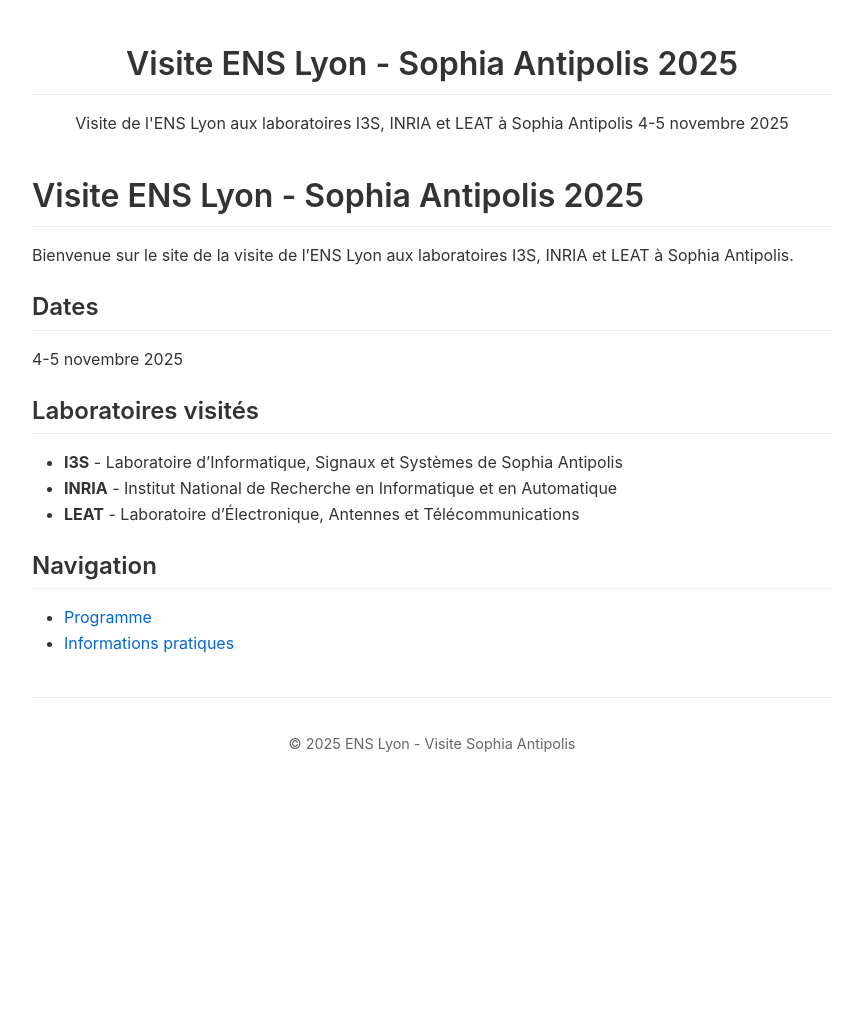
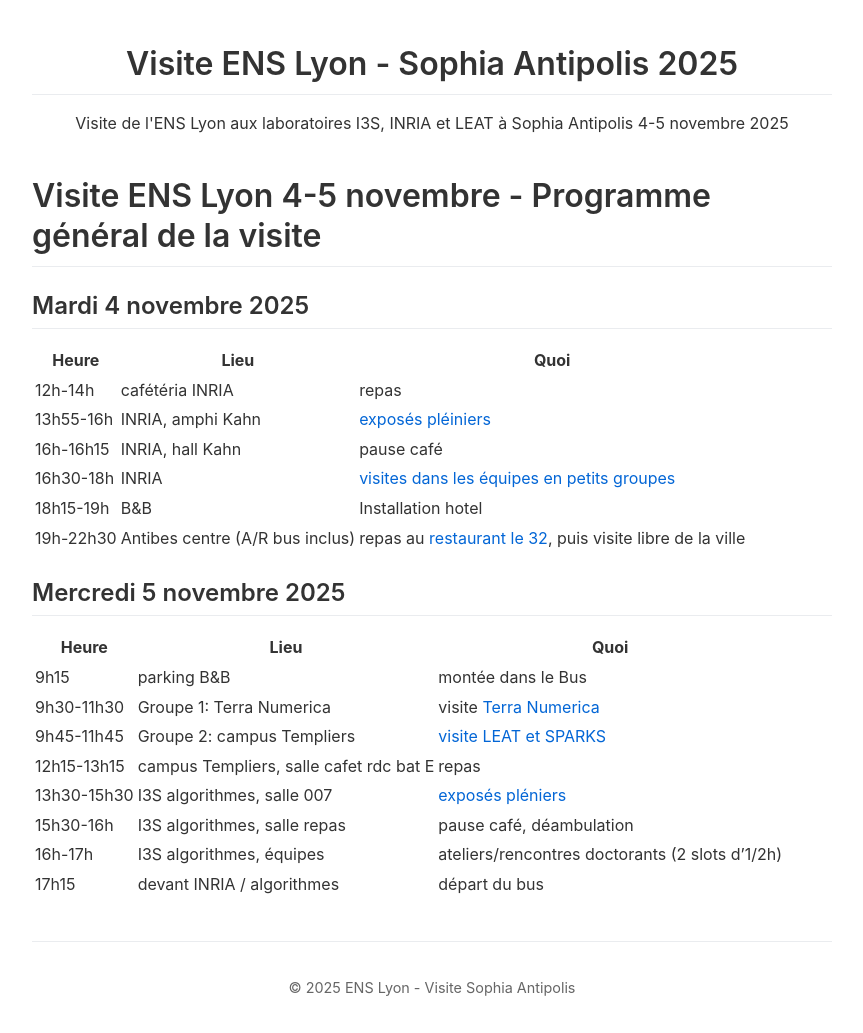
Before and after one commit to etiloz/visite-ens-lyon-sophia-2025.github.io, a Jekyll site: the page built from index.md, in a window 1280 px wide. Shown: the whole page, without its empty margins (208-1071 px from the left). Built offline with Jekyll 4.4.1, drawn with Linux system fonts in a browser that asks for light colours; before the commit the page ends 900 px from its top, so only the background shows below that.

Commit message:
squelette site, programme algorithmes

```diff
--- /dev/null
+++ b/algorithmes/resumes/adrien-richard.txt
@@ -0,0 +1 @@
+Je présenterai certaines activités de l’équipe MC3, une équipe d’informatique théorique du laboratoire I3S. Je parlerai principalement de la théorie des réseaux d’automates. Ces réseaux modélisent des ensembles d’entités simples évoluant dans un temps discret et sur des domaines finis, selon des règles d’évolution locales, déterministes ou non. Ils trouvent de nombreuses applications — en biologie, sociologie ou informatique — car, malgré leur simplicité, ils engendrent une grande diversité de comportements dynamiques, faisant d’eux un cadre unificateur pour l’étude des systèmes complexes. Leur théorie relie des domaines variés — théorie des graphes, des ensembles, de l’information, de la complexité et des mots — et pose des questions fondamentales sur les relations entre structure, règles locales et comportements émergents.
--- /dev/null
+++ b/algorithmes/resumes/aneva-doliciane-tsafack.txt
@@ -0,0 +1 @@
+Nous présenterons quelques thématiques de recherche menées dans l’équipe Morpheme, dédiée aux techniques numériques pour la formation et l’analyse d’images de microscopie en biologie. Nous ferons un focus sur les moyens d'améliorer numériquement la résolution des images, amenant à définir des critères à optimiser, parfois non convexes, voire non continus.
--- /dev/null
+++ b/algorithmes/resumes/etienne-lozes.txt
@@ -0,0 +1 @@
+On entend parfois que les LLMs "passent à l'échelle" au sens où plus ils sont gros et plus ils sont "puissants" pour résoudre des tâches. Dans cet exposé je présenterai le travail effectué cet été par un étudiant de licence math-info 2ème année de l'université de Nice qui explore comment combiner un LLM avec un solveur de contraintes, en particulier pour résoudre des puzzles logiques exprimés en langage naturel. Je présenterai le benchmark Zebra Logic, l'approche logic.py développée par des chercheurs de Meta, et l'approche suivie par Allaeddine durant ses six semaines de stage.
--- /dev/null
+++ b/algorithmes/resumes/jean-charles-regin.txt
@@ -0,0 +1 @@
+Cette présentation introduira certaines thématiques de l'équipe Contraintes et Applications. Nous présenterons les travaux effectués par les thésards ces dernières années, à sa voir la résolution de problèmes tels que le TSP, l'utilisation de diagramme de décision multi-valués, la recherche d 'itinéraires multitcritères, l'amélioration de calculs de flots à côut min, le model checking   et l'IA Neuro-symbolique
--- /dev/null
+++ b/algorithmes/resumes/luigi-liquori.txt
@@ -0,0 +1 @@
+We introduce the research and standardisation (ISO & ETSI) advances on studying, understanding and assessing Smart Contract Languages, in particular to their, so called, IMMUTABILITY, or NON RETRACTABILITY.  Smart contracts are the artifact of the blockchain that provide immutable and verifiable specifications of physical transactions. As example, the language Solidity aims at reducing the transaction costs occasioned by the execution of contracts on the distributed ledgers such as the Ethereum. However, contracts need to adhere safety and security requirements that require formal verification and certification. This research and standardisation area aims to study different formal methods in order to guarantee safety properties of compilation AND execution on a distributed ledger (the blockchain). Establish a clear static (Types) and dynamic semantic (Lambda-calculus, Term Rewriting System) of those programming languages is also worth of study.
--- /dev/null
+++ b/algorithmes/resumes/ramon-aparicio.txt
@@ -0,0 +1 @@
+Renewable microgrids can help data centers cope with the increasing demand for cloud-based services, but they pay the price of the double uncertainty of workload and renewable resource availability.  The mismatch between demand and renewable supply prevents microgrid-based data centers from achieving full autonomy, requiring connection to the main grid. However, while imports from the main grid could increase environmental impact, the massive export of excess renewables, when injected into the grid, can cause serious instability in the system. This presentation proposes to address both issues using AI compressible tasks, whose potentially concave utility functions allow for the adaptation to the available resources, reducing or increasing the task size with negligible impact on the quality provided to the user. By absorbing surplus renewable energy, they help maintain frequency stability in the main grid, thereby supporting grid-forming operations.
--- /dev/null
+++ b/algorithmes/resumes/ramon-aparicio2.txt
@@ -0,0 +1,5 @@
+"In the long term, Quantum Communications promise to connect Quantum Processors placed at remote locations, giving rise to Quantum Cloud able to perform very complicated computation tasks in very shorter processing times. In the short term, Quantum Communications are applied in tasks such as cryptography key distribution or clock synchronization. In both cases, the basic “operation” necessary to carry out is the quantum entanglement distribution between the source and the destination of the communication. That is equivalent to packet forwarding in classical packet switched networks, and renamed as quantum datagram forwarding.
+
+In this project, we aim to study the optimization of quantum (q-)datagram forwarding in connectionless quantum networks, that necessitates dynamic, real-time control strategies capable of managing inherent probabilistic processes and decoherence effects. Within a connectionless quantum network, the forwarding of a quantum request is abstracted into a series of sequential decisions made by intermediate nodes (quantum repeaters). These decisions focus primarily on optimizing the management of quantum resources, including when to attempt probabilistic operations like entanglement generation, when to execute entanglement swapping to extend the path, and how to utilize constrained quantum memory.
+
+Then, we aim to find optimal control policies for q-datagram forwarding that maximizes an objective (e.g., fidelity or rate) under real-time constraints.  These management decisions (i.e., control policies) constitute stochastic control problems, that can be modelled as Markov Decision Processes (MDPs) and solved under the Reinforcement Learning (RL) framework."
--- a/index.md
+++ b/index.md
@@ -3,21 +3,30 @@ layout: default
 title: Accueil
 ---
 
-# Visite ENS Lyon - Sophia Antipolis 2025
+# Visite ENS Lyon 4-5 novembre - Programme général de la visite
 
-Bienvenue sur le site de la visite de l'ENS Lyon aux laboratoires I3S, INRIA et LEAT à Sophia Antipolis.
+Mardi 4 novembre 2025
+---------------------
 
-## Dates
+| Heure      | Lieu                                      | Quoi                                            |
+|------------|-------------------------------------------|-------------------------------------------------|
+| 12h-14h    | cafétéria INRIA                           | repas      |
+| 13h55-16h    | INRIA, amphi Kahn                       | [exposés pléiniers](inria/VisiteL3ENS4Nov2025.pdf)                              |
+| 16h-16h15  | INRIA, hall Kahn                       | pause café                                      |
+| 16h30-18h|  INRIA                              | [visites dans les équipes en petits groupes](inria/VisiteL3ENS4Nov2025.pdf)
+| 18h15-19h  | B&B                                       | Installation hotel                              |
+| 19h-22h30  | Antibes centre   (A/R bus inclus)                         | repas au [restaurant le 32](https://32pizzabar.shop), puis visite libre de la ville       |
 
-4-5 novembre 2025
+Mercredi 5 novembre 2025
+------------------------
 
-## Laboratoires visités
-
-- **I3S** - Laboratoire d'Informatique, Signaux et Systèmes de Sophia Antipolis
-- **INRIA** - Institut National de Recherche en Informatique et en Automatique
-- **LEAT** - Laboratoire d'Électronique, Antennes et Télécommunications
-
-## Navigation
-
-- [Programme](programme.md)
-- [Informations pratiques](infos-pratiques.md)
+| Heure      | Lieu                                     | Quoi                                            |
+|------------|------------------------------------------|-------------------------------------------------|
+| 9h15       | parking B&B                              | montée dans le Bus                              |
+| 9h30-11h30 | Groupe 1: Terra Numerica                 | visite [Terra Numerica](https://terra-numerica.org)                           |
+| 9h45-11h45 | Groupe 2: campus Templiers               | [visite LEAT et SPARKS](templiers/index.md)
+| 12h15-13h15| campus Templiers, salle cafet rdc bat E  | repas                                           |
+| 13h30-15h30| I3S algorithmes, salle 007               | [exposés pléniers](algorithmes/pleniers.md)                                |
+| 15h30-16h  | I3S algorithmes, salle repas             | pause café, déambulation                        |
+| 16h-17h    | I3S algorithmes, équipes                 | ateliers/rencontres doctorants  (2 slots d'1/2h)|
+| 17h15      | devant INRIA / algorithmes               | départ du bus                                   |
```
Also changed, not shown: algorithmes/pleniers.md (added, +29 -0 lines), algorithmes/resumes/frederic-payan.txt (added, +9 -0 lines), infos-pratiques.md (deleted, +0 -46 lines), templiers/index.md (added, +19 -0 lines), templiers/leat/index.md (added, +3 -0 lines), templiers/sparks/index.md (added, +5 -0 lines), templiers/co2/index.md (added), 2 other files.
